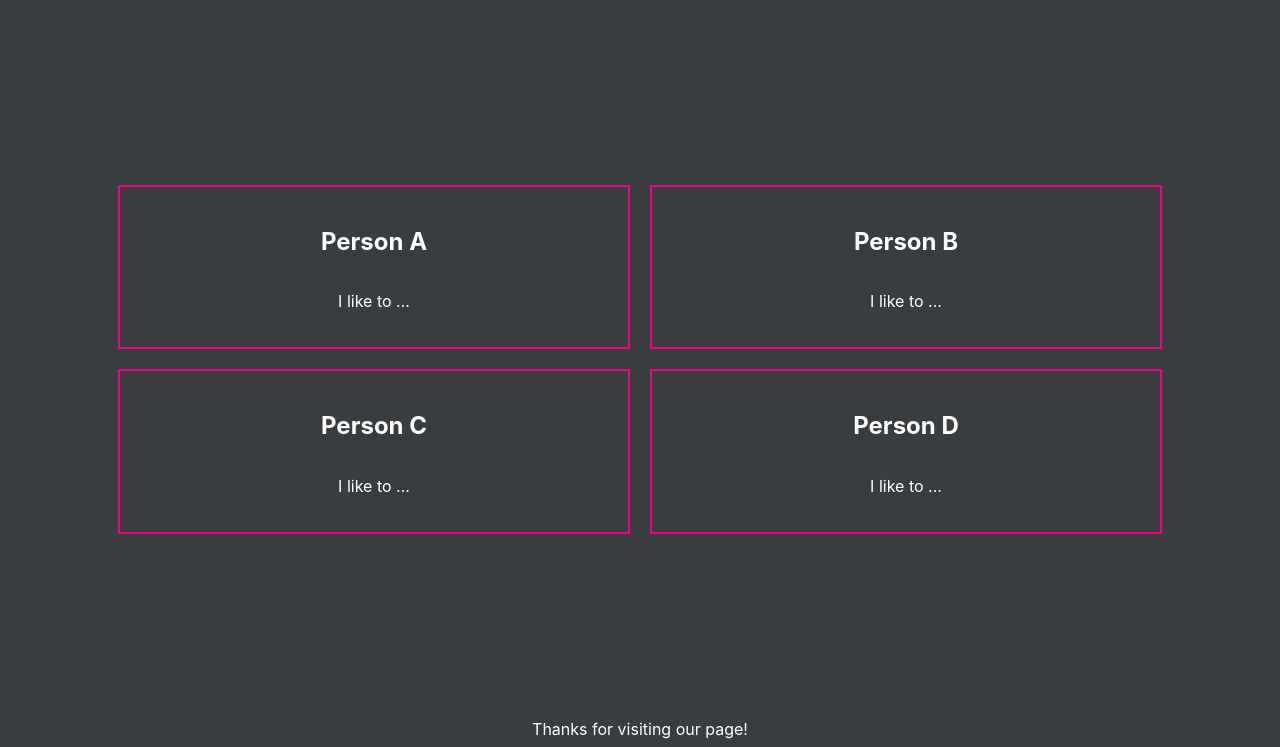
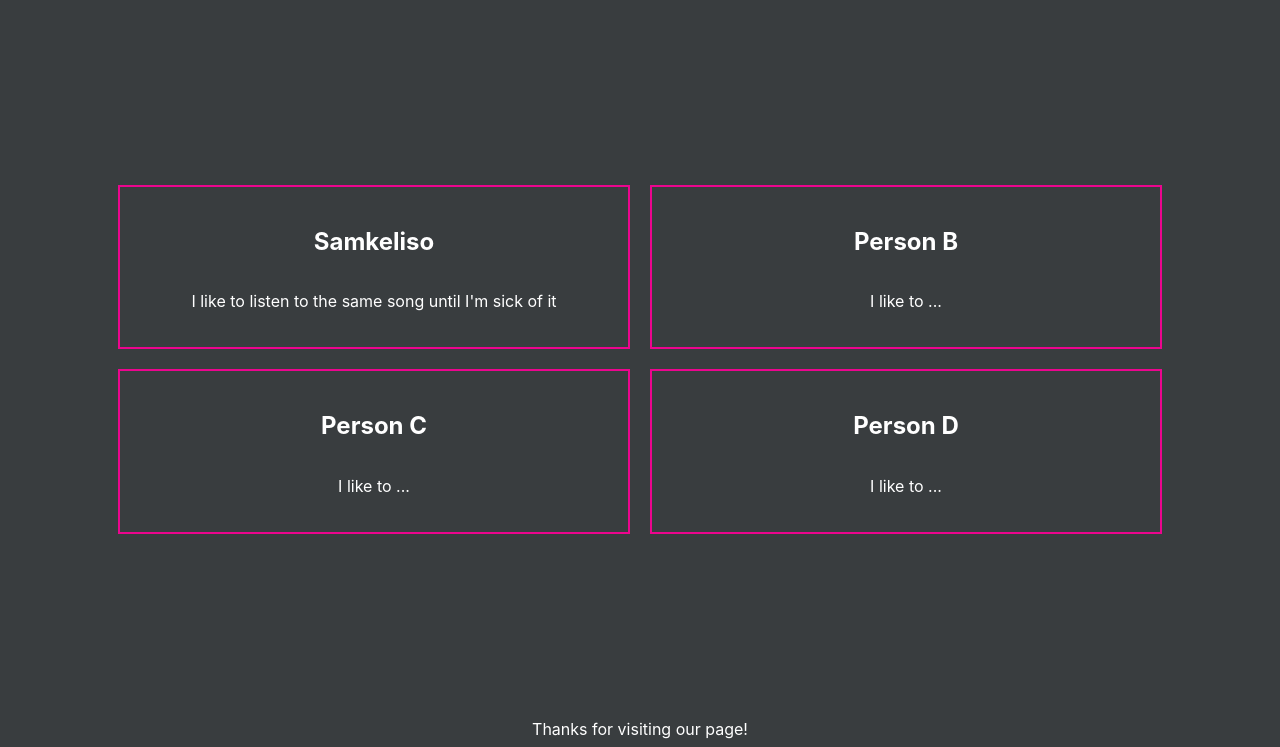
Before and after one commit to black-codher-bootcamp-2021-vaughan/pull-request-practice-vaughan-group-e, a plain HTML site: page index.html in a window 1280 px wide. Shown: the part 69-816 px from the top of the page. Drawn offline with Linux system fonts and the light colour scheme.

Commit message:
added my name and something I like to index.html

```diff
--- a/index.html
+++ b/index.html
@@ -11,8 +11,8 @@
     <div class="flex-container">
       <div class="group-grid">
         <div class="group-member">
-          <h2>Person A</h2>
-          <p>I like to ...</p>
+          <h2>Samkeliso</h2>
+          <p>I like to listen to the same song until I'm sick of it</p>
         </div>
         <div class="group-member">
           <h2>Person B</h2>
```
